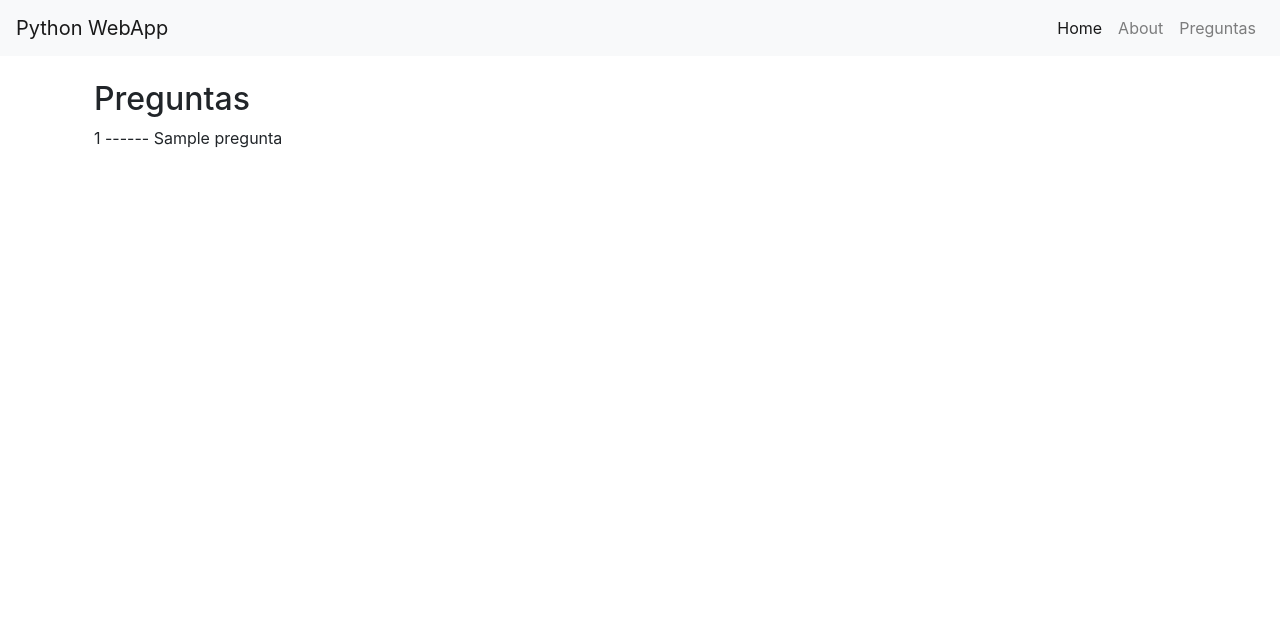
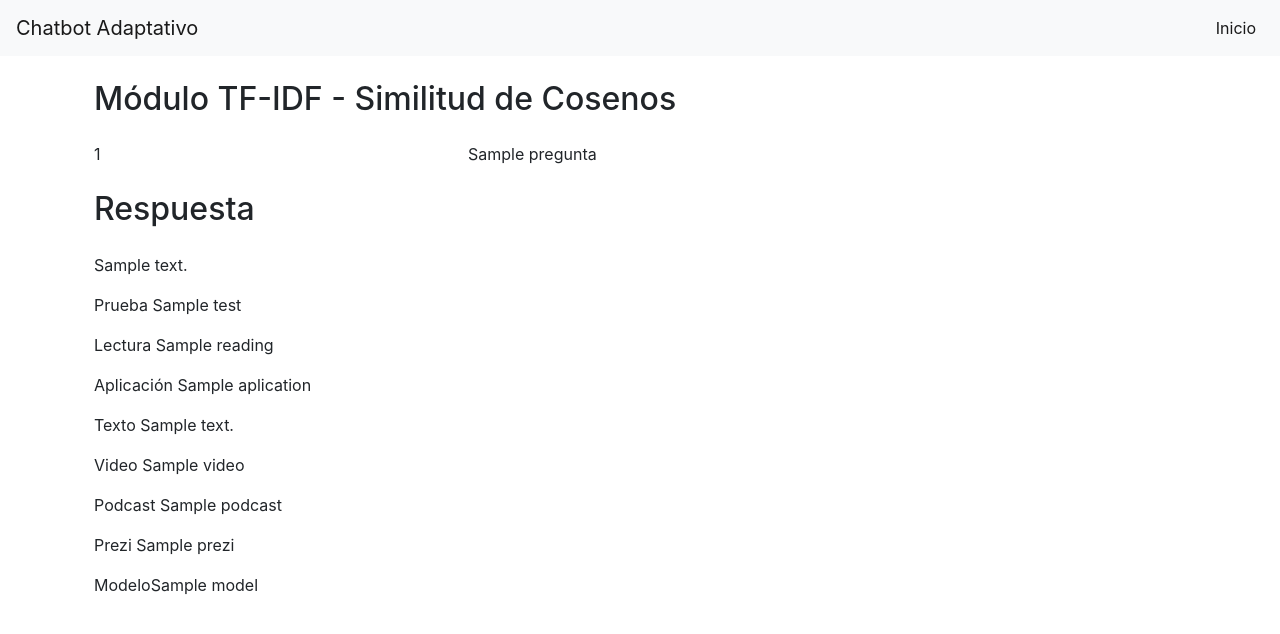
Before and after one commit to AdaptiveCB/chatbot-adaptativo, a Flask app: template templates/pregunta.html in a window 1280 px wide. Shown: the top 634 px of the page. Run offline with Flask 2, Linux system fonts and the light colour scheme; the template is opened without the code that fills it: most values are stand-ins (such as "Sample title", 1, 10 or a date in 2020); some libraries are stand-ins or nearby versions.

Commit message:
2do commit

```diff
--- a/app.py
+++ b/app.py
@@ -21,31 +21,39 @@ def about():
 @app.route('/pregunta',methods=['POST'])
 def pregunta():
   pregunta = request.form['consulta']
-  # queries = mongo.db.queries
-  # queries.insert({'query':pregunta})
-  questions = mongo.db.questions
-  print(questions)
-  preguntas = questions.find({})
-  print(preguntas)
+  pregunta = limpiar(pregunta)
+
+  preguntas = mongo.db.questions
+  preguntas = preguntas.find({})
   preguntas = [pregunta['question'] for pregunta in preguntas]
   documentos = [limpiar(sentencia) for sentencia in preguntas]
+
   diccionario = vocabulario(documentos)
-  celdas = [similitud_de_coseno(pregunta,documento,documentos,diccionario) for documento in documentos]
-  tabla = pd.DataFrame(celdas,documentos,['Similitud de cosenos'])
-  print(documentos)
-  print(diccionario)
-  print(documento_a_vector('qué es una clase',diccionario))
-  print(celdas)
-  print(tabla)
-  resultados = dict(zip(documentos,celdas))
-  print('------------')
-  print(resultados)
-  print('------------')
 
-  final = [[k,v] for k,v in resultados.items()]
-  print(final)
+  similitudes = [similitud_de_coseno(pregunta,documento,documentos,diccionario) for documento in documentos]
+  similitudes = [round(x,5) for x in similitudes]
+  # print('maximo: ', max(similitudes))
+  preguntaPuntaje = preguntas[similitudes.index(max(similitudes))]
+  respuestas = mongo.db.answers
+  respuesta = respuestas.find_one({'question':preguntaPuntaje})
+  # respuesta = respuesta['answer']
 
-  return render_template('pregunta.html', resultados = final)
+  resultados = dict(zip(documentos,similitudes))
+  resultados = [[k,v] for k,v in resultados.items()]
+
+  respuesta = {
+    'answer': respuesta['answer'],
+    'test': respuesta['test'],
+    'reading': respuesta['reading'],
+    'aplication': respuesta['aplication'],
+    'text': respuesta['text'],
+    'video': respuesta['video'],
+    'podcast': respuesta['podcast'],
+    'prezi': respuesta['prezi'],
+    'model': respuesta['model']
+  }
+
+  return render_template('pregunta.html', resultados = resultados, respuesta = respuesta)
 
 if __name__ == '__main__':
   app.run(debug=True)
--- a/templates/home.html
+++ b/templates/home.html
@@ -7,7 +7,7 @@
       <label>Consulta</label>
       <input type="text" class="form-control" name="consulta" placeholder="Ingresa tu consulta">
     </div>
-    <button type="submit" class="btn btn-primary">Submit</button>
+    <button type="submit" class="btn btn-primary">Enviar</button>
   </form>
 
 {% endblock %}
--- a/templates/layout.html
+++ b/templates/layout.html
@@ -16,7 +16,7 @@
 <body>
 
   <nav class="navbar navbar-expand-lg navbar-light bg-light">
-    <a class="navbar-brand" href="/">Python WebApp</a>
+    <a class="navbar-brand" href="/">Chatbot Adaptativo</a>
     <button class="navbar-toggler" type="button" data-toggle="collapse" data-target="#navbarNav"
       aria-controls="navbarNav" aria-expanded="false" aria-label="Toggle navigation">
       <span class="navbar-toggler-icon"></span>
@@ -24,13 +24,13 @@
     <div class="collapse navbar-collapse" id="navbarNav">
       <ul class="navbar-nav ml-auto">
         <li class="nav-item active">
-          <a class="nav-link" href="/">Home</a>
+          <a class="nav-link" href="/">Inicio</a>
         </li>
-        <li class="nav-item">
+        <!-- <li class="nav-item">
           <a class="nav-link" href="{{ url_for('about') }}">About</a>
-        </li>
-        <li class="nav-item">
-          <a class="nav-link" href="{{ url_for('pregunta') }}">Preguntas</a>
+        </li> -->
+        <!-- <li class="nav-item">
+          <a class="nav-link" href="{{ url_for('pregunta') }}">Preguntas</a> -->
         </li>
       </ul>
     </div>
--- a/templates/pregunta.html
+++ b/templates/pregunta.html
@@ -2,11 +2,38 @@
 
 {% block content %}
 
-<h2>Preguntas</h2>
-{% for pregunta in resultados %}
-  <p>{{pregunta.0}} ------ {{pregunta.1}}</p>
-{% endfor %}
+<div class="row mb-4">
+  <div class="col">
+    <h2 class="mb-4">Módulo TF-IDF - Similitud de Cosenos</h2>
+    {% for pregunta in resultados %}
 
+    <div class="row">
+      <div class="col-4">{{pregunta.0}}</div>
+      <div class="col-4">{{pregunta.1}}</div>
+    </div>
+
+    {% endfor %}
+
+  </div>
+</div>
+
+<div class="row">
+  <div class="col">
+    <h2 class="mb-4">Respuesta</h2>
+    <!-- <p>{{respuesta}}</p>
+    <p>---------</p> -->
+    <p>{{respuesta.answer}}</p>
+    <p>Prueba {{respuesta.test}}</p>
+    <p>Lectura {{respuesta.reading}}</p>
+    <p>Aplicación {{respuesta.aplication}}</p>
+    <p>Texto {{respuesta.text}}</p>
+    <p>Video {{respuesta.video}}</p>
+    <p>Podcast {{respuesta.podcast}}</p>
+    <p>Prezi {{respuesta.prezi}}</p>
+    <p>Modelo{{respuesta.model}}</p>
+
+  </div>
+</div>
 
 
 {% endblock %}
--- a/tf_idf.py
+++ b/tf_idf.py
@@ -44,4 +44,5 @@ def similitud_de_coseno(documento_1, documento_2, documentos, vocabulario):
   vector_1 = np.array([*tf_idf_1.values()])
   vector_2 = np.array([*tf_idf_2.values()])
   cos = np.dot(vector_1, vector_2) / (np.linalg.norm(vector_1) * np.linalg.norm(vector_2)) # cos
+  #cos = [round(valor,2) for valor in cos]
   return cos
```
